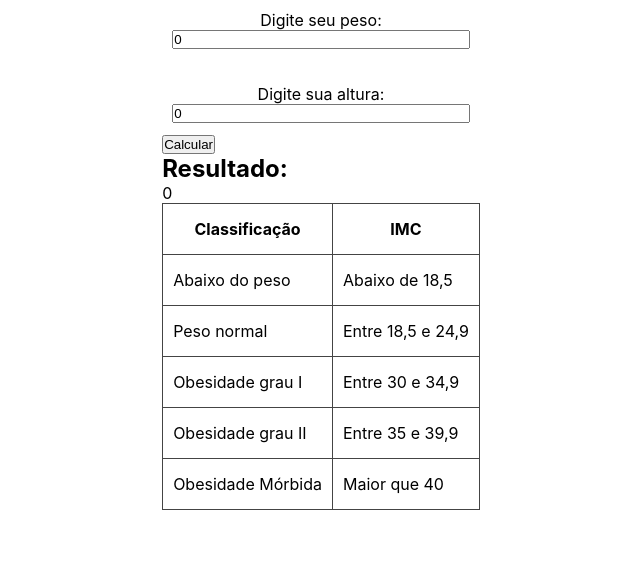
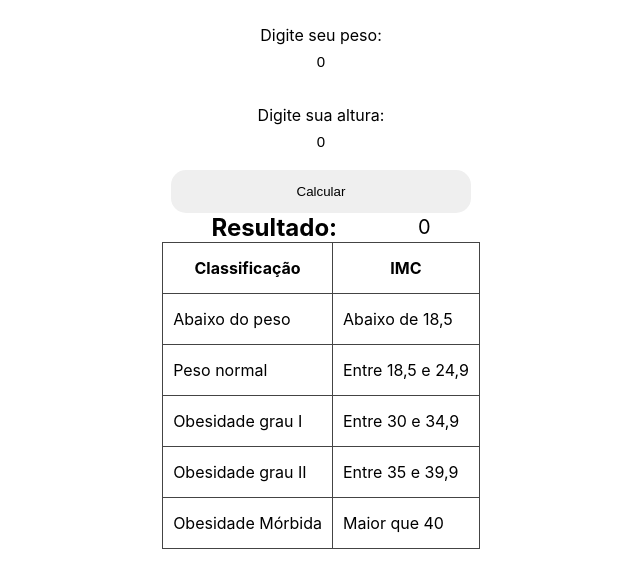
Before and after one commit to BrunoAmadei/IMC-calc, a React (Create React App) app in the folder calculadora-imc/: page / in a window 1280 px wide. Shown: the top 588 px of the page, without its empty margins (319-959 px from the left). Built offline with nearby package versions, Linux system fonts and the light colour scheme.

Commit message:
Update App.css

```diff
--- a/calculadora-imc/src/App.css
+++ b/calculadora-imc/src/App.css
@@ -1,10 +1,10 @@
-*{
+* {
     margin: 0;
     padding: 0;
     box-sizing: border-box;
 }
 
-body{
+body {
     display: flex;
     align-items: center;
     justify-content: center;
@@ -19,17 +19,58 @@ td {
 }
 
 .peso,
-.altura{
-    padding: 10px;
+.altura {
+   padding-bottom: 12px;
 }
 
-.peso, label,
-.altura label{
+.peso label,
+.altura label {
     display: flex;
     flex-direction: column;
     text-align: center;
 }
 
-.altura{
+.altura {
     margin-top: 15px;
 }
+
+.caixa {
+    width: 50vw;
+    margin-top: 5px;
+    padding: 20px;
+    display: flex;
+    flex-direction: column;
+    align-items: center;
+    justify-content: center;
+}
+
+.peso input,
+.altura input{
+    padding: 4%;
+    border: none;
+    border-radius: 5px;
+    text-align: center;
+    font-size: 15px;
+}
+
+.btn-calc{
+    width: 50%;
+}
+
+.btn-calc button{
+    width: 100%;
+    padding: 14px;
+    border-radius: 15px;
+    border: none;
+}
+
+.resultado{
+    width: 50%;
+    display: flex;
+    align-items: center;
+    justify-content: space-around;
+}
+
+.resultado p {
+    font-size: 20px;
+}
```
